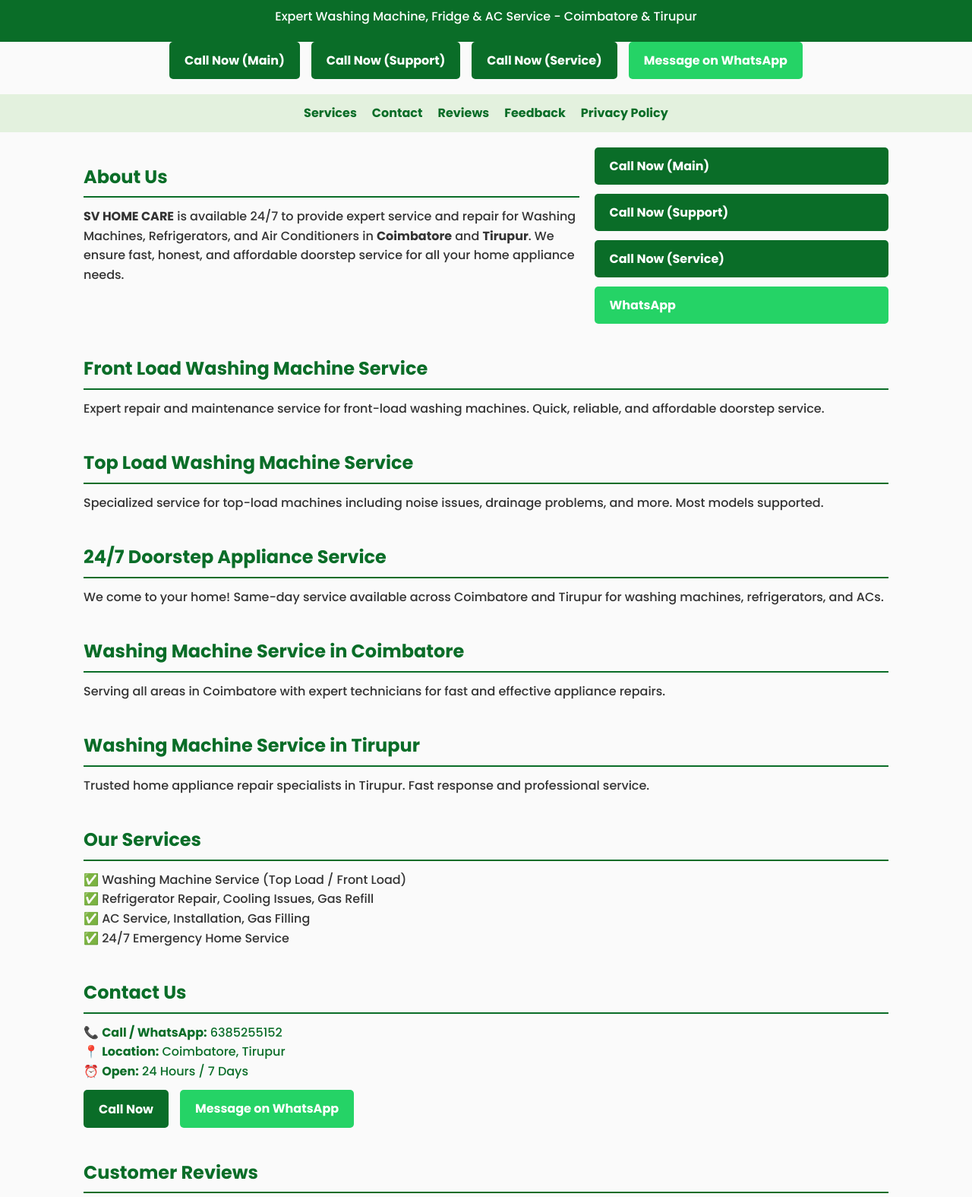
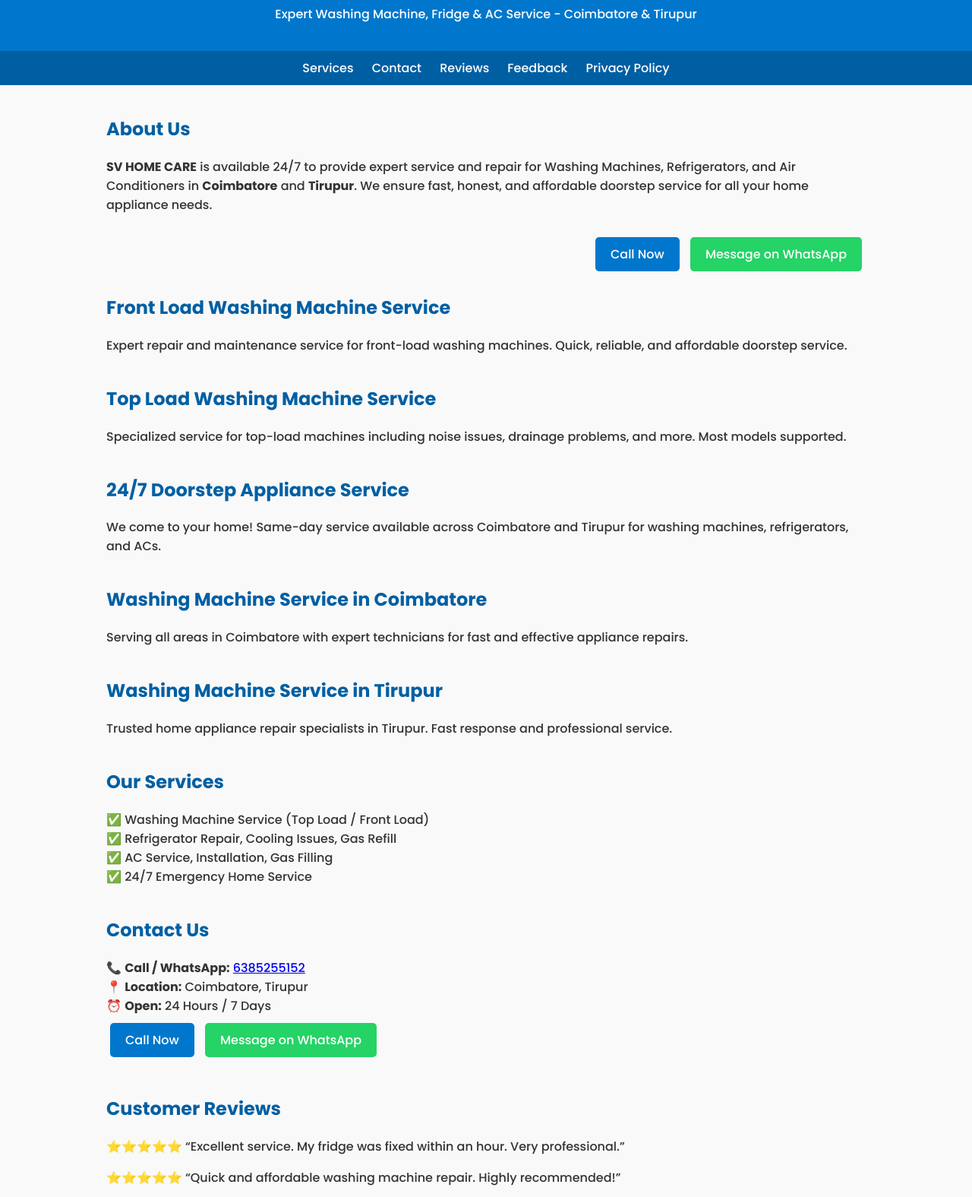
Before and after one commit to SvHomeCare/SV_Home_Care, a plain HTML site: page index.html in a window 1280 px wide. Shown: the part 105-1680 px from the top of the page at 76% size. Drawn offline with Linux system fonts and the light colour scheme.

Commit message:
Update index.html

```diff
--- a/index.html
+++ b/index.html
@@ -2,249 +2,99 @@
 <html lang="en">
 <head>
   <meta charset="UTF-8" />
-  <meta name="viewport" content="width=device-width, initial-scale=1" />
+  <meta name="viewport" content="width=device-width, initial-scale=1.0" />
   <title>SV HOME CARE - Washing Machine, AC, Fridge Service</title>
-  <meta name="description" content="SV HOME CARE offers expert 24/7 washing machine, fridge, and AC service in Coimbatore & Tirupur. Call 6385255152 for fast, reliable home appliance repair." />
-
-  <!-- Google Fonts -->
-  <link href="https://fonts.googleapis.com/css2?family=Poppins:wght@300;500;700&display=swap" rel="stylesheet" />
-
+  <meta name="description" content="SV HOME CARE offers expert 24/7 washing machine, fridge, and AC service in Coimbatore & Tirupur. Call 6385255152 for fast, reliable home appliance repair.">
+  <link href="https://fonts.googleapis.com/css2?family=Poppins:wght@300;500;700&display=swap" rel="stylesheet">
   <style>
-    /* Reset */
-    * {
-      box-sizing: border-box;
+    body {
       font-family: 'Poppins', sans-serif;
-    }
-    body {
       margin: 0;
-      background: #fafafa;
+      padding: 0;
+      background: #f9f9f9;
       color: #333;
-      line-height: 1.6;
-    }
-    a {
-      text-decoration: none;
-      color: #0a6d28;
-    }
-    a:hover {
-      text-decoration: underline;
     }
     header {
-      background-color: #0a6d28;
-      color: #fff;
+      background: #0077cc;
+      color: white;
       padding: 20px;
       text-align: center;
     }
     nav {
-      background: #e3f1de;
-      padding: 12px 20px;
-      display: flex;
-      justify-content: center;
-      gap: 20px;
-      font-weight: 600;
+      background: #005fa3;
+      padding: 10px;
+      text-align: center;
     }
     nav a {
-      color: #0a6d28;
-      font-weight: 600;
-    }
-    nav a:hover {
-      color: #044a13;
+      color: white;
+      margin: 0 10px;
+      text-decoration: none;
+      font-weight: 500;
     }
     .container {
-      max-width: 1100px;
-      margin: 20px auto;
-      padding: 0 20px 60px;
-      position: relative;
+      max-width: 1000px;
+      margin: auto;
+      padding: 20px;
     }
-
-    /* Call Buttons at top */
-    .top-call-buttons {
-      display: flex;
-      justify-content: center;
-      gap: 15px;
-      margin-bottom: 20px;
-    }
-    .btn-call {
-      background-color: #0a6d28;
-      color: #fff;
-      padding: 12px 20px;
-      border-radius: 5px;
-      font-weight: 700;
-      cursor: pointer;
-      transition: background-color 0.3s ease;
-      border: none;
-      display: inline-flex;
-      align-items: center;
-      gap: 8px;
-      font-size: 16px;
-    }
-    .btn-call:hover {
-      background-color: #044a13;
-    }
-    .btn-whatsapp {
-      background-color: #25d366;
-      color: #fff;
-      padding: 12px 20px;
-      border-radius: 5px;
-      font-weight: 700;
-      cursor: pointer;
-      border: none;
-      display: inline-flex;
-      align-items: center;
-      gap: 8px;
-      font-size: 16px;
-      text-decoration: none;
-      transition: background-color 0.3s ease;
-    }
-    .btn-whatsapp:hover {
-      background-color: #1da851;
-    }
-
-    /* Sections */
     section {
       margin-bottom: 40px;
     }
     h2 {
-      color: #0a6d28;
-      margin-bottom: 12px;
-      font-weight: 700;
-      border-bottom: 2px solid #0a6d28;
-      padding-bottom: 6px;
+      color: #005fa3;
     }
-    p {
-      margin: 8px 0 0;
+    .button-wrapper a, .feedback-form button {
+      display: inline-block;
+      padding: 10px 20px;
+      margin: 10px 5px;
+      text-decoration: none;
+      border-radius: 5px;
+      font-weight: 500;
     }
-
-    /* About section layout with call buttons on right */
-    .about {
-      display: flex;
-      justify-content: space-between;
-      gap: 20px;
-      align-items: flex-start;
-      flex-wrap: wrap;
+    .call-button {
+      background-color: #0077cc;
+      color: white;
     }
-    .about-text {
-      flex: 1 1 60%;
-      min-width: 250px;
+    .whatsapp-button {
+      background-color: #25D366;
+      color: white;
     }
-    .about-call-buttons {
-      flex: 1 1 35%;
+    .feedback-form {
       display: flex;
       flex-direction: column;
-      gap: 12px;
-      min-width: 200px;
+      gap: 10px;
+      max-width: 600px;
     }
-
-    /* Feedback Form styling */
-    form#feedback-form {
-      max-width: 600px;
-      margin-top: 20px;
-      border: 1px solid #0a6d28;
+    .feedback-form input, .feedback-form textarea {
+      padding: 10px;
+      border: 1px solid #ccc;
+      border-radius: 5px;
+      font-size: 16px;
+    }
+    .feedback-form button {
+      background-color: #0077cc;
+      color: white;
+      border: none;
+      cursor: pointer;
+    }
+    footer {
+      background: #eee;
+      text-align: center;
       padding: 20px;
-      border-radius: 8px;
-      background-color: #f9fff9;
+      font-size: 14px;
+      color: #666;
     }
-    form#feedback-form table {
-      width: 100%;
-      border-collapse: collapse;
-    }
-    form#feedback-form td {
-      padding: 10px 8px;
-      vertical-align: top;
-    }
-    form#feedback-form label {
-      font-weight: 600;
-      color: #0a6d28;
-    }
-    form#feedback-form input[type="text"],
-    form#feedback-form input[type="email"],
-    form#feedback-form textarea {
-      width: 100%;
-      padding: 8px 10px;
-      border: 1px solid #0a6d28;
-      border-radius: 4px;
-      font-size: 16px;
-      font-family: 'Poppins', sans-serif;
-      resize: vertical;
-      background: #fff;
-      transition: border-color 0.3s ease;
-    }
-    form#feedback-form input[type="text"]:focus,
-    form#feedback-form input[type="email"]:focus,
-    form#feedback-form textarea:focus {
-      border-color: #25d366;
-      outline: none;
-      background: #e8f7e8;
-    }
-    form#feedback-form button[type="submit"] {
-      background-color: #0a6d28;
-      color: white;
-      font-weight: 700;
-      font-size: 18px;
-      border: none;
-      padding: 12px 25px;
-      border-radius: 5px;
-      cursor: pointer;
-      transition: background-color 0.3s ease;
-      margin-top: 8px;
-      float: right;
-    }
-    form#feedback-form button[type="submit"]:hover {
-      background-color: #044a13;
-    }
-
-    /* Contact info and buttons section */
-    .contact-info {
-      font-size: 16px;
-      margin-bottom: 12px;
-      color: #0a6d28;
-    }
-    .button-wrapper {
-      display: flex;
-      gap: 15px;
-      flex-wrap: wrap;
-    }
-
-    /* Footer */
-    footer {
-      text-align: center;
-      padding: 18px 10px;
-      background-color: #0a6d28;
-      color: white;
-      font-weight: 500;
-      font-size: 14px;
-      margin-top: 40px;
-    }
-
-    /* Responsive */
-    @media (max-width: 700px) {
-      .about {
-        flex-direction: column;
-      }
-      .about-call-buttons {
-        flex-direction: row;
-        justify-content: center;
-      }
-      form#feedback-form button[type="submit"] {
-        float: none;
-        width: 100%;
-      }
+    .about + .button-wrapper {
+      margin-top: -20px;
+      margin-bottom: 20px;
+      text-align: right;
     }
   </style>
 </head>
 <body>
-
   <header>
     <h1>SV HOME CARE</h1>
-  <p>Expert Washing Machine, Fridge &amp; AC Service - Coimbatore &amp; Tirupur</p>
+    <p>Expert Washing Machine, Fridge & AC Service - Coimbatore & Tirupur</p>
   </header>
-
-<!-- Top call buttons -->
-<div class="top-call-buttons">
-  <button class="btn-call" onclick="location.href='tel:6385255152'">Call Now (Main)</button>
-  <button class="btn-call" onclick="location.href='tel:6385255152'">Call Now (Support)</button>
-  <button class="btn-call" onclick="location.href='tel:6385255152'">Call Now (Service)</button>
-  <a href="https://wa.me/916385255152" target="_blank" class="btn-whatsapp">Message on WhatsApp</a>
-</div>
 
   <nav>
     <a href="#services">Services</a>
@@ -255,19 +105,15 @@
   </nav>
 
   <div class="container">
-
-  <section class="about" id="about">
-    <div class="about-text">
+    <section class="about">
       <h2>About Us</h2>
       <p><strong>SV HOME CARE</strong> is available 24/7 to provide expert service and repair for Washing Machines, Refrigerators, and Air Conditioners in <strong>Coimbatore</strong> and <strong>Tirupur</strong>. We ensure fast, honest, and affordable doorstep service for all your home appliance needs.</p>
+    </section>
+
+    <div class="button-wrapper">
+      <a class="call-button" href="tel:6385255152">Call Now</a>
+      <a class="whatsapp-button" href="https://wa.me/916385255152" target="_blank">Message on WhatsApp</a>
     </div>
-    <div class="about-call-buttons">
-      <button class="btn-call" onclick="location.href='tel:6385255152'">Call Now (Main)</button>
-      <button class="btn-call" onclick="location.href='tel:6385255152'">Call Now (Support)</button>
-      <button class="btn-call" onclick="location.href='tel:6385255152'">Call Now (Service)</button>
-      <a href="https://wa.me/916385255152" target="_blank" class="btn-whatsapp">WhatsApp</a>
-    </div>
-  </section>
 
     <section id="front-load">
       <h2>Front Load Washing Machine Service</h2>
@@ -296,22 +142,22 @@
 
     <section class="services" id="services">
       <h2>Our Services</h2>
-    <div>✅ Washing Machine Service (Top Load / Front Load)</div>
-    <div>✅ Refrigerator Repair, Cooling Issues, Gas Refill</div>
-    <div>✅ AC Service, Installation, Gas Filling</div>
-    <div>✅ 24/7 Emergency Home Service</div>
+      <div class="service-item">✅ Washing Machine Service (Top Load / Front Load)</div>
+      <div class="service-item">✅ Refrigerator Repair, Cooling Issues, Gas Refill</div>
+      <div class="service-item">✅ AC Service, Installation, Gas Filling</div>
+      <div class="service-item">✅ 24/7 Emergency Home Service</div>
     </section>
 
     <section class="contact" id="contact">
       <h2>Contact Us</h2>
       <div class="contact-info">
-      📞 <strong>Call / WhatsApp:</strong> <a href="tel:6385255152">6385255152</a><br />
-      📍 <strong>Location:</strong> Coimbatore, Tirupur<br />
+        📞 <strong>Call / WhatsApp:</strong> <a href="tel:6385255152">6385255152</a><br>
+        📍 <strong>Location:</strong> Coimbatore, Tirupur<br>
         ⏰ <strong>Open:</strong> 24 Hours / 7 Days
       </div>
       <div class="button-wrapper">
-      <button class="btn-call" onclick="location.href='tel:6385255152'">Call Now</button>
-      <a href="https://wa.me/916385255152" target="_blank" class="btn-whatsapp">Message on WhatsApp</a>
+        <a class="call-button" href="tel:6385255152">Call Now</a>
+        <a class="whatsapp-button" href="https://wa.me/916385255152" target="_blank">Message on WhatsApp</a>
       </div>
     </section>
 
@@ -324,4 +170,22 @@
 
     <section class="feedback" id="feedback">
       <h2>Leave Your Feedback</h2>
-    <form action="
+      <form class="feedback-form" action="https://formspree.io/f/xkgrkapb" method="POST">
+        <input type="text" name="name" placeholder="Your Name" required />
+        <input type="email" name="email" placeholder="Your Email (optional)" />
+        <textarea name="message" rows="5" placeholder="Your feedback..." required></textarea>
+        <button type="submit">Submit Feedback</button>
+      </form>
+    </section>
+
+    <section class="privacy" id="privacy">
+      <h2>Privacy Policy</h2>
+      <p>We respect your privacy. Any personal information submitted through our website or contact forms (such as name, phone number, or email) will only be used for the purpose of providing you with service and support. We do not share your data with any third parties. Our forms are powered by Formspree, which securely transmits your data.</p>
+    </section>
+  </div>
+
+  <footer>
+    &copy; 2025 SV HOME CARE | All Rights Reserved | Designed for your comfort and convenience
+  </footer>
+</body>
+</html>
```
Lines whose indentation alone changed are shown as unchanged.
